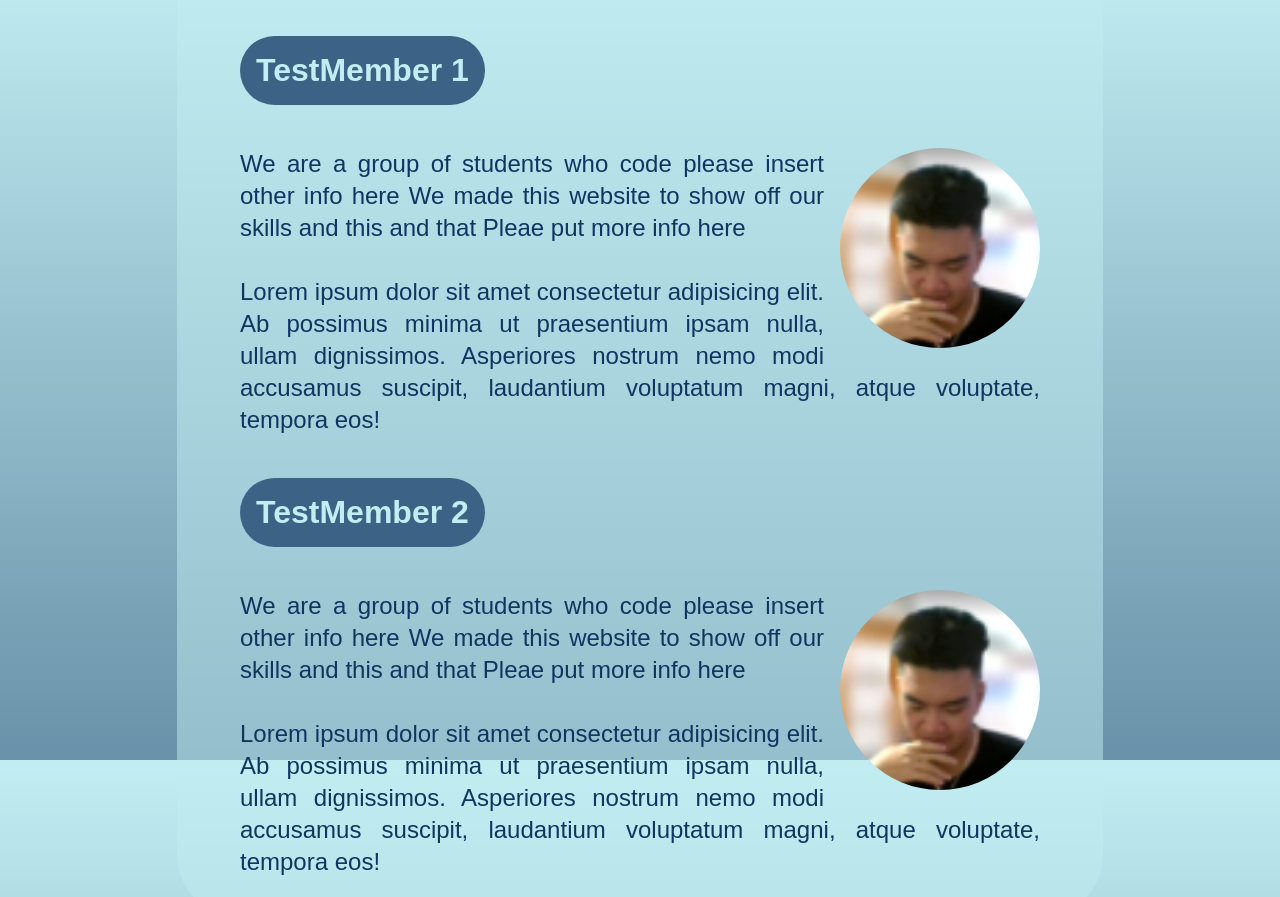
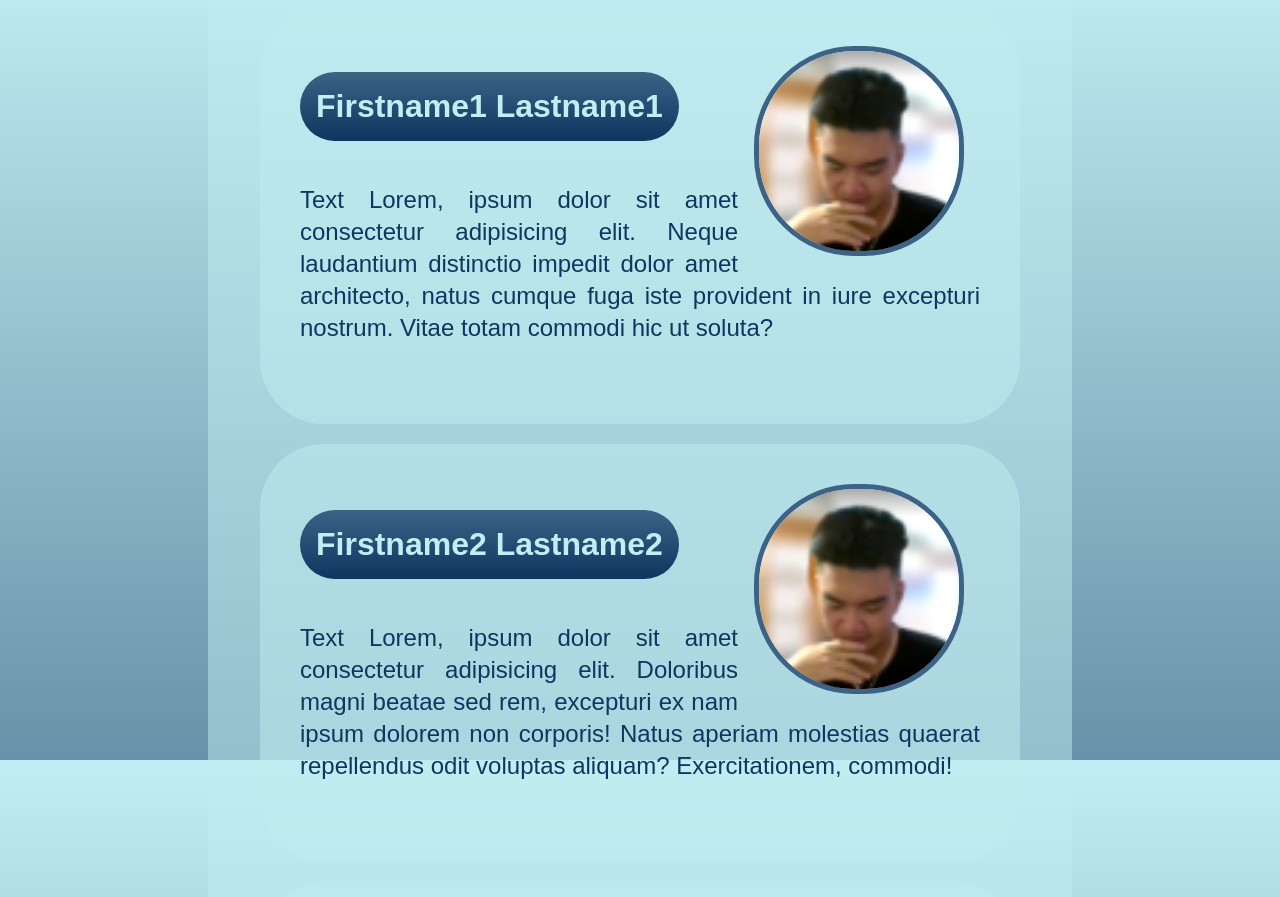
Before and after one commit to synx-18/wb2pt, a plain HTML site: page index.html in a window 1280 px wide. Shown: the part 840-1737 px from the top of the page. Drawn offline with Linux system fonts and the light colour scheme; a web font is replaced by a local one.

Commit message:
gradients :]

```diff
--- a/index.html
+++ b/index.html
@@ -31,30 +31,28 @@
             </p>
         </div>
 
-        <div class="cu">
+        <div class="members">
 
             <h1 id="Members">Members</h1>
-            <br><br>
 
-            <h2>TestMember 1</h2>
 
-            <img src="./kenneth.png"></img>
-            <p>
-                We are a group of students who code please insert other info here We made this website to show off our skills and this and that Pleae put more info here
-                <br><br>
-                Lorem ipsum dolor sit amet consectetur adipisicing elit. Ab possimus minima ut praesentium ipsam nulla, ullam dignissimos. Asperiores nostrum nemo modi accusamus suscipit, laudantium voluptatum magni, atque voluptate, tempora eos!
+            <div class="mem">
+                <img src="./kenneth.png">
+                <h2>Firstname1 Lastname1</h2>
+                <p>Text Lorem, ipsum dolor sit amet consectetur adipisicing elit. Neque laudantium distinctio impedit dolor amet architecto, natus cumque fuga iste provident in iure excepturi nostrum. Vitae totam commodi hic ut soluta?</p>
+            </div>
 
-            </p>
+            <div class="mem">
+                <img src="./kenneth.png">
+                <h2>Firstname2 Lastname2</h2>
+                <p>Text Lorem, ipsum dolor sit amet consectetur adipisicing elit. Doloribus magni beatae sed rem, excepturi ex nam ipsum dolorem non corporis! Natus aperiam molestias quaerat repellendus odit voluptas aliquam? Exercitationem, commodi!</p>
+            </div>
 
-            <h2>TestMember 2</h2>
-
-            <img src="./kenneth.png"></img>
-            <p>
-                We are a group of students who code please insert other info here We made this website to show off our skills and this and that Pleae put more info here
-                <br><br>
-                Lorem ipsum dolor sit amet consectetur adipisicing elit. Ab possimus minima ut praesentium ipsam nulla, ullam dignissimos. Asperiores nostrum nemo modi accusamus suscipit, laudantium voluptatum magni, atque voluptate, tempora eos!
-
-            </p>
+            <div class="mem">
+                <img src="./kenneth.png">
+                <h2>Firstname3 Lastname3</h2>
+                <p>Text Lorem ipsum dolor sit amet consectetur adipisicing elit. Deleniti repudiandae provident nesciunt? Laborum consequuntur neque officia aspernatur dolores minus? Expedita, fugit saepe. Soluta molestias cum neque quas magnam porro aperiam.</p>
+            </div>
 
 
         </div>
--- a/lateg.css
+++ b/lateg.css
@@ -69,18 +69,32 @@ p {
 
 .cont {
   display: flex;
+
+  flex-direction: column;
   justify-content: center;
+  align-items: center;
   flex-wrap: wrap;
 
 }
 
-.cu { width: 80%;
-  max-width: 800px;
+.cu { width: 60%;
+  max-width: 600px;
   color: var(--i);
   background-color: rgb(194, 237, 242, 0.5);
 padding: 0% 5%;
 margin: 2.5% 0% 0% 0%;
 border-radius: 64px;
+}
+
+.members {
+  width: 80%;
+  max-width: 800px;
+  color: var(--i);
+  background-color: rgb(194, 237, 242, 0.5);
+  padding: 0% 2.5%;
+  margin: 2.5% 0% 0% 0%;
+  border-radius: 64px;
+
 }
 
 h1 {
@@ -93,9 +107,9 @@ h1 {
 }
 
 h2 {
-  text-align: left;
+  text-align: center;
   color: var(--v);
-  background-color: var(--ii);
+  background: linear-gradient(var(--ii), var(--i));
   padding: 16px;
   width: fit-content;
   border-radius: 64px;
@@ -107,5 +121,13 @@ img {
   width: 200px;
   border-radius: 100px;
   float: right;
-  margin: 16px 0px 16px 16px;
+  margin: 0px 16px;
+  border: var(--ii) solid 5px;
 }
+
+.mem {
+  background-color: rgb(194, 237, 242, 0.5);
+  padding: 5%;
+  margin: 2.5%;
+  border-radius: 64px;
+}
```
